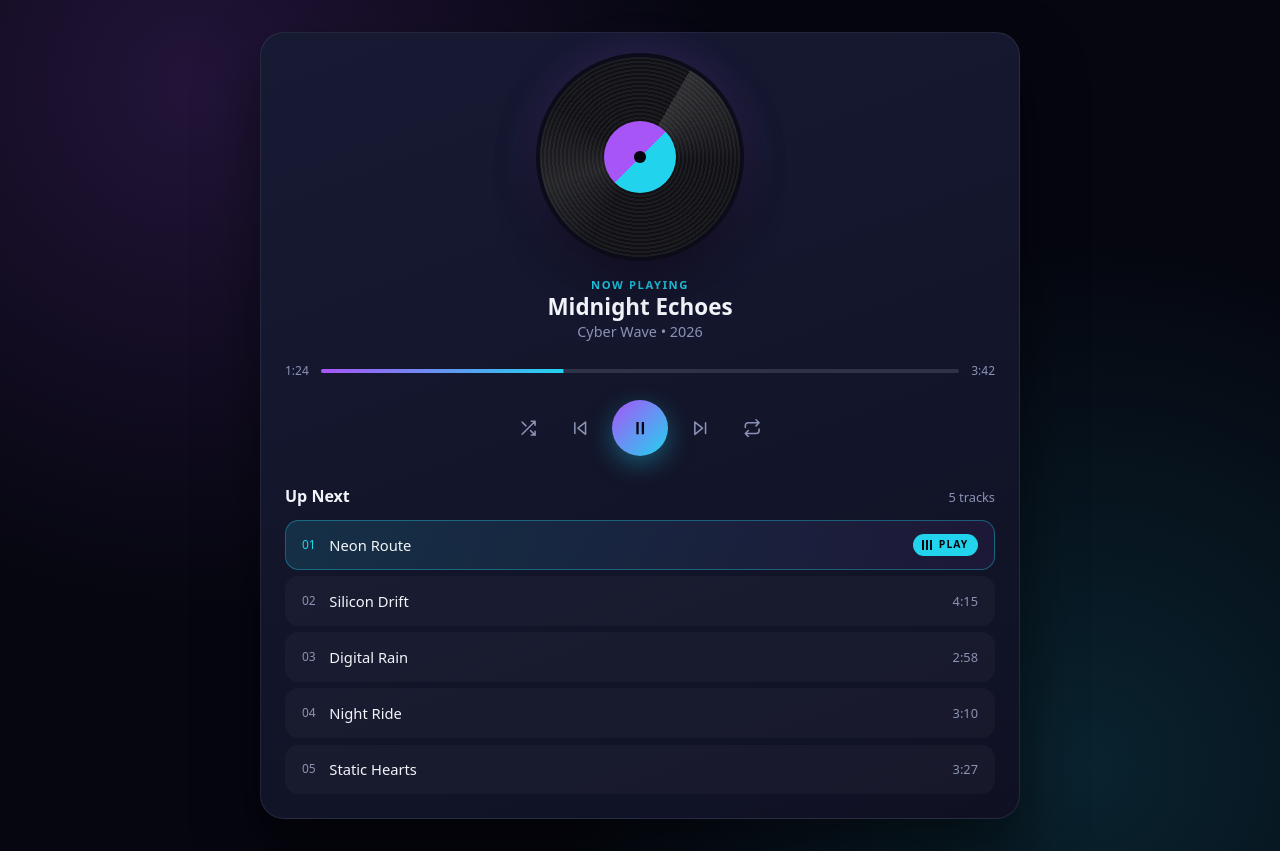
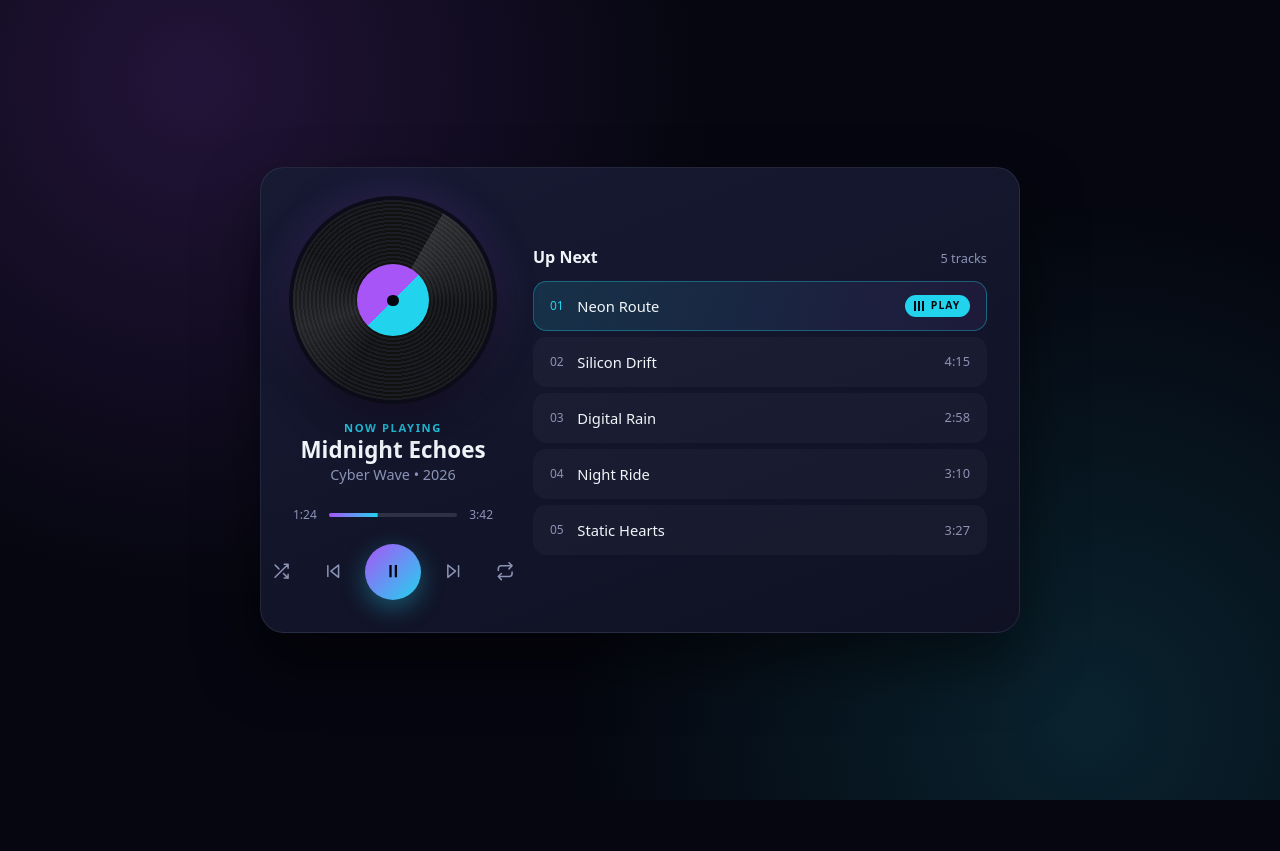
Before and after one commit to IshritRai/Frontend_assignment_1_Ishrit_Rai_A86605224057, a plain HTML site: page task3-music-player/index.html in a window 1280 px wide. After the commit the page ends 800 px from the top, so only its background shows below. Drawn offline with Linux system fonts and the light colour scheme.

Commit message:
feat(task3): switch to 200px | 1fr grid at 768px
@media (min-width: 768px) puts the album in a fixed 200px column and lets the Up Next queue take the remaining fluid space.

```diff
--- a/task3-music-player/style.css
+++ b/task3-music-player/style.css
@@ -315,3 +315,19 @@ button {
   background-color: currentColor;
   transform-origin: bottom;
 }
+
+/* ----------------------------------------------------------
+   9. Desktop breakpoint - fixed album column + fluid queue
+   ---------------------------------------------------------- */
+@media (min-width: 768px) {
+  .player {
+    grid-template-columns: 200px 1fr;
+    gap: 2.5rem;
+    padding: 2rem;
+    align-items: center;
+  }
+
+  .vinyl {
+    width: 100%;
+  }
+}
```
